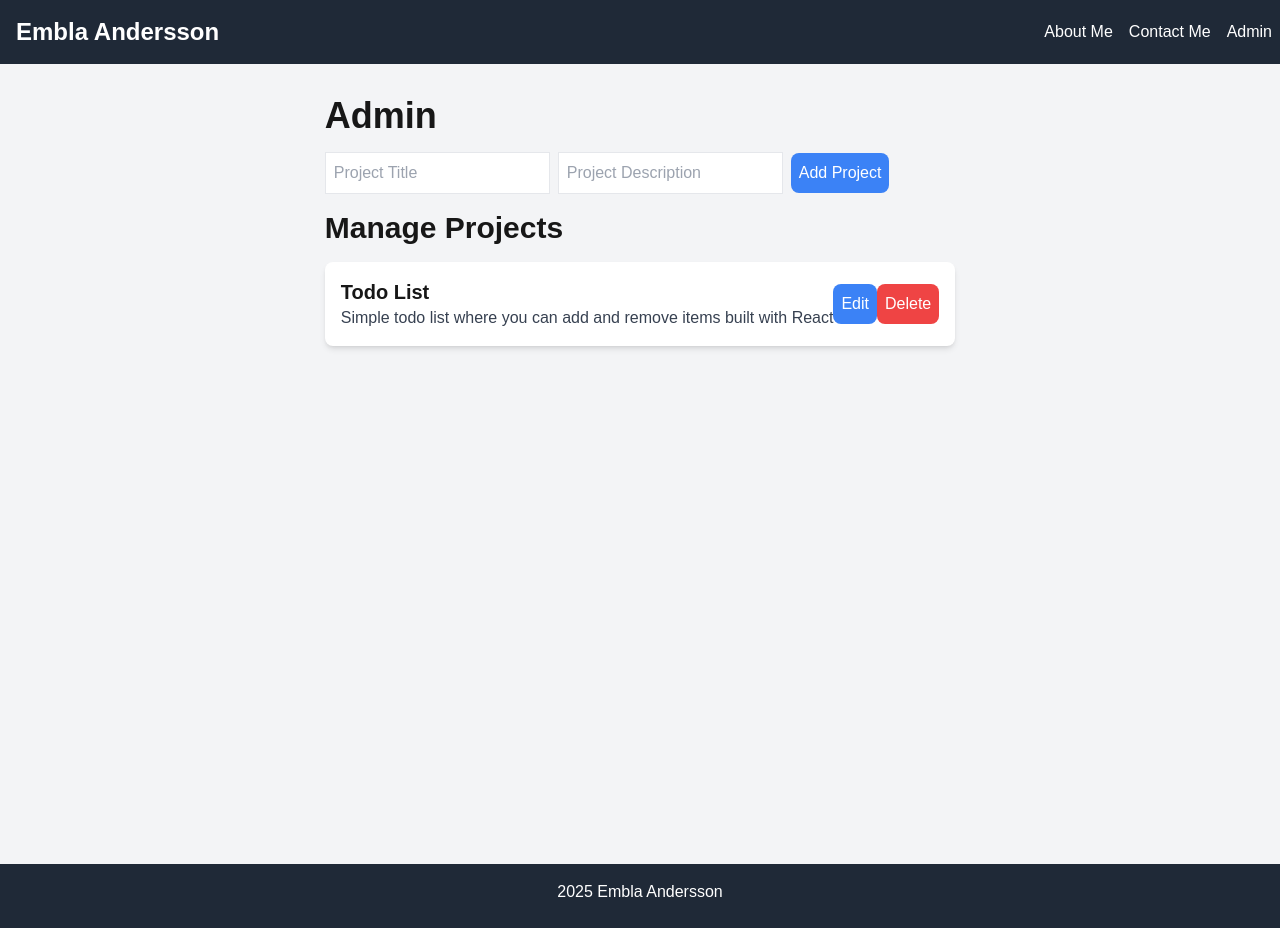
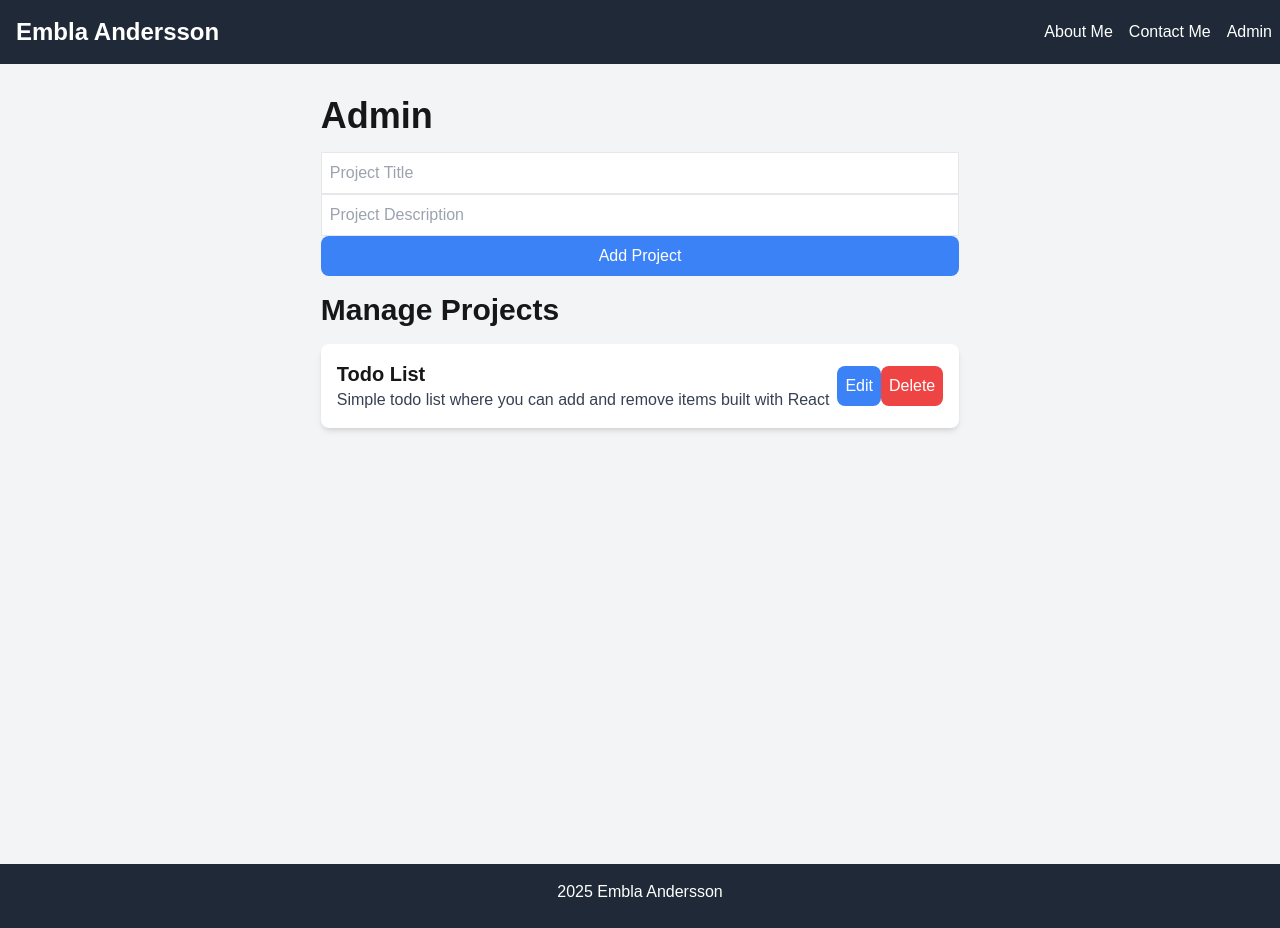
Before and after one commit to emblaah/portfolio, a Next.js app: page /admin in a window 1280 px wide. Built offline with nearby package versions, Linux system fonts and the light colour scheme.

Commit message:
Update admin page UI

```diff
--- a/pages/admin.js
+++ b/pages/admin.js
@@ -77,10 +77,10 @@ export default function Admin() {
     <div className="min-h-screen bg-gray-100 p-8 flex justify-center">
       <section className="mb-12">
         <h1 className="text-4xl font-bold mb-4">Admin</h1>
-        <div className="mb-4">
+        <div className="mb-4 flex flex-col">
           <input
             type="text"
-            className="border p-2 mr-2"
+            className="border p-2"
             placeholder="Project Title"
             value={newProject.title}
             onChange={(e) =>
@@ -89,7 +89,7 @@ export default function Admin() {
           />
           <input
             type="text"
-            className="border p-2 mr-2"
+            className="border p-2"
             placeholder="Project Description"
             value={newProject.description}
             onChange={(e) =>
@@ -107,11 +107,12 @@ export default function Admin() {
           {(projects ?? []).map((project, index) => (
             <div
               key={index}
-              className="flex justify-between items-center mb-4 bg-white p-4 rounded-lg shadow-md">
+              className="flex justify-between items-center mb-4 bg-white p-4 rounded-lg shadow-md gap-2">
               <div>
                 <h3 className="text-xl font-semibold">{project.title}</h3>
                 <p className="text-gray-700">{project.description}</p>
               </div>
+              <div className="">
                 <button
                   className="bg-blue-500 text-white p-2 rounded-lg"
                   onClick={() => handleEditProject(index)}>
@@ -123,6 +124,7 @@ export default function Admin() {
                   Delete
                 </button>
               </div>
+            </div>
           ))}
         </div>
       </section>
```
Lines whose indentation alone changed are shown as unchanged.
